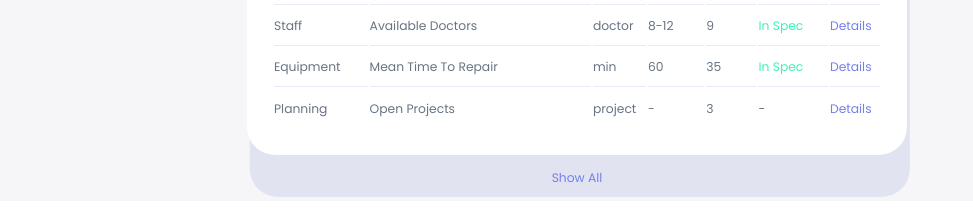
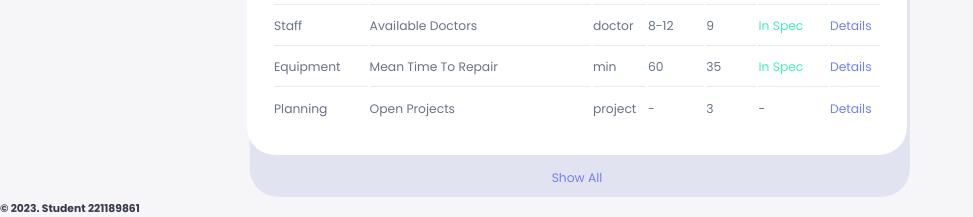
Before and after one commit to Yuska-Jozi/responsive-hospital-dashboard, a Flask app: page / in a window 1280 px wide. Shown: the part 976-1193 px from the top of the page, without its empty margins (0-973 px from the left). Run offline with Flask 3, Linux system fonts and the light colour scheme.

Commit message:
modified the index.html file

```diff
--- a/templates/index.html
+++ b/templates/index.html
@@ -439,6 +439,7 @@ stacked_line_chart
     </div>
     <!---------- END OF RIGHT ---------->
   </div>
+  <h5 align-items="center">© 2023. Student 221189861</h5>
   <script src="static/index.js"></script>
 </body>
 </html>
```
